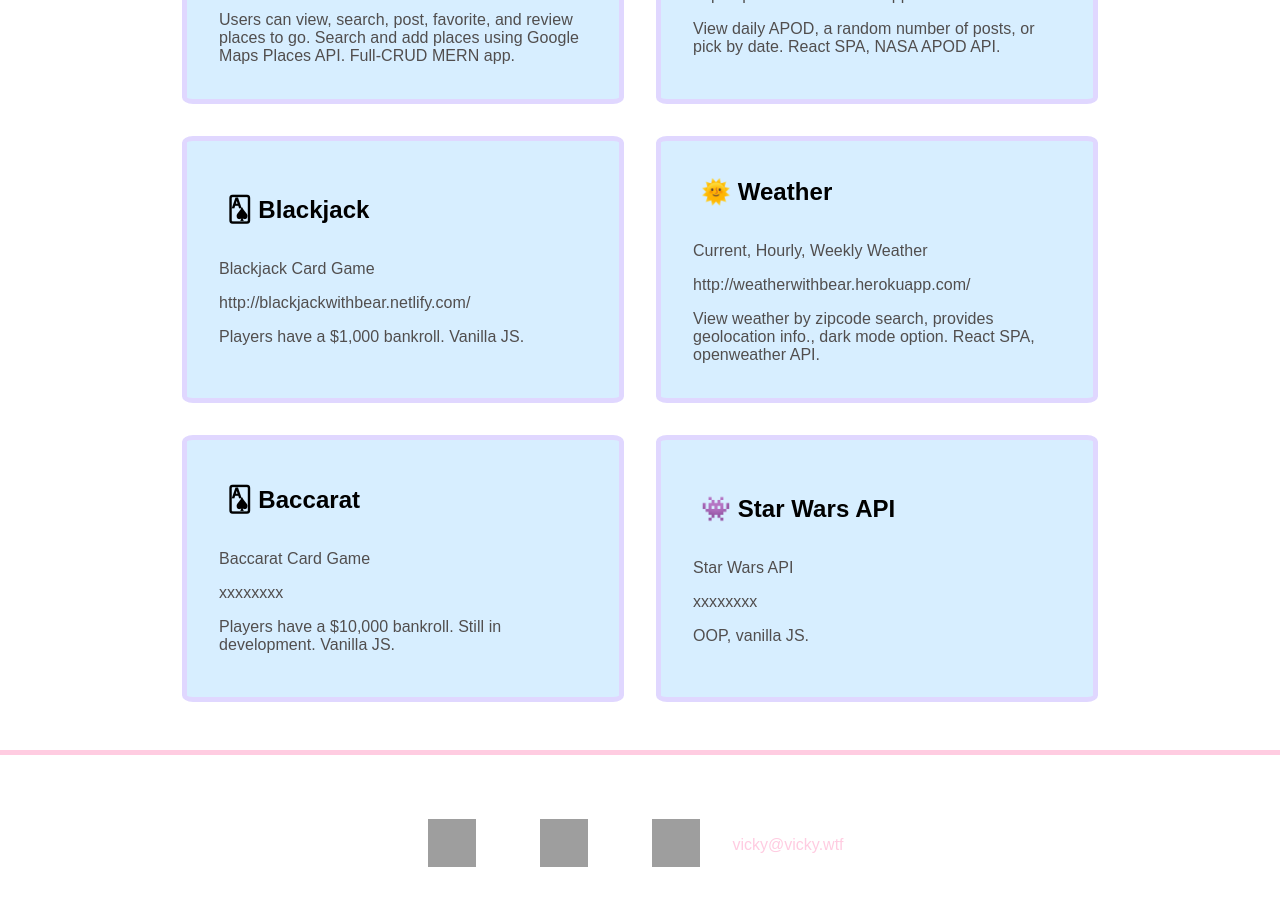
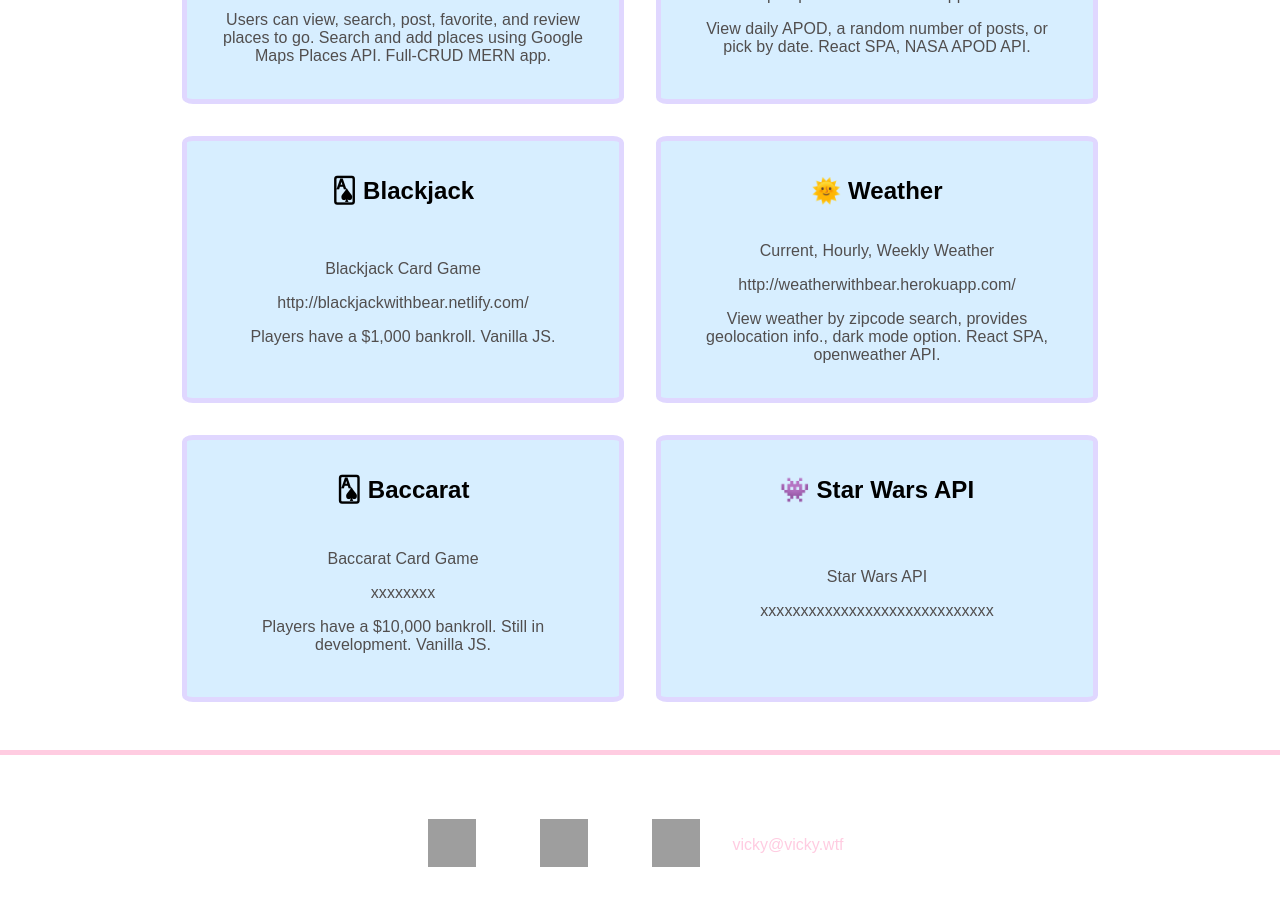
Before and after one commit to vickyphung/portfolio, a React (Create React App) app: page / in a window 1280 px wide. Shown: the part 580-1479 px from the top of the page. Built offline with nearby package versions, Linux system fonts and the light colour scheme; grey boxes are pictures that could not be loaded.

Commit message:
updated project list

```diff
--- a/src/components/Projects/index.js
+++ b/src/components/Projects/index.js
@@ -52,8 +52,8 @@ const projects = [
     title: "👾 Star Wars API",
     description: "Star Wars API",
     github: "https://github.com/vickyphung/xxxx",
-    demo: "xxxxxxxx",
-    tech: "OOP, vanilla JS.",
+    demo: "xxxxxxxxxxxxxxxxxxxxxxxxxxxxx",
+    tech: "",
     id: 6,
 },
 ];
@@ -92,10 +92,11 @@ return (
         className="projectListItem"
         >
 
-
+        <div className="projects">
         <h2>
             <span className="projectTitle">{project.title}</span>
         </h2>
+        </div>
 
         <motion.li
             variants={item}
@@ -108,8 +109,10 @@ return (
             <div>{project.tech}</div>
         </motion.li>
         </motion.li>
+
     ))}
     </motion.ul>
+
 </div>
 );
 }
--- a/src/components/Projects/style.css
+++ b/src/components/Projects/style.css
@@ -18,11 +18,12 @@
     height: 225px;
     display: flex;
     flex-wrap: wrap;
-    align-items: left;
     justify-content: center;
     word-wrap:break-word;
-    flex-direction: column;
+    /* flex-direction: column; */
     letter-spacing: .05px;
+    align-items: left;
+    text-align: center;
 }
 
 .projectTitle{
@@ -40,3 +41,8 @@
     display: flex;
     flex-wrap: wrap;
 }
+
+.projects {
+    display: flex;
+    flex-direction: column;
+}
```
